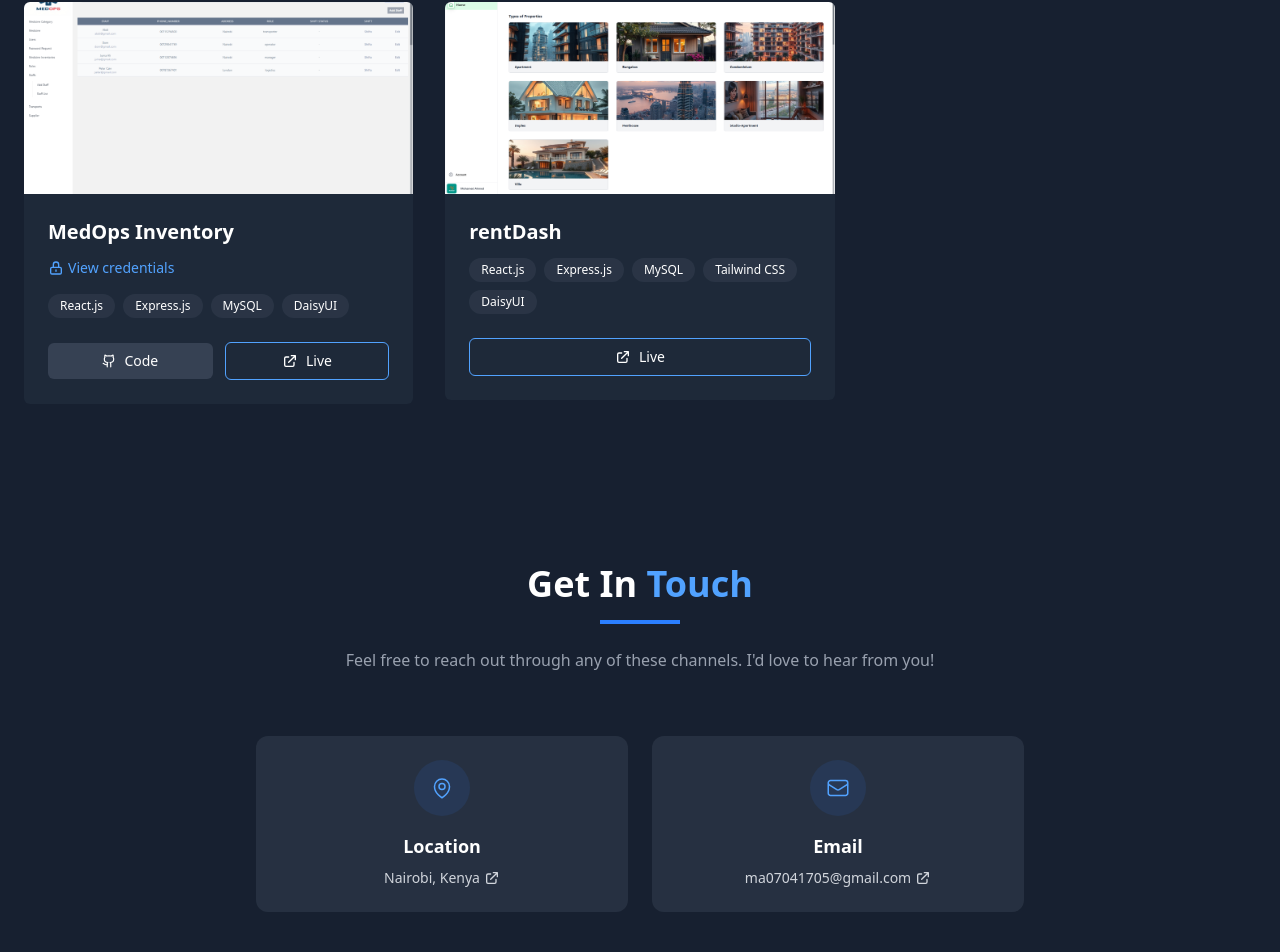
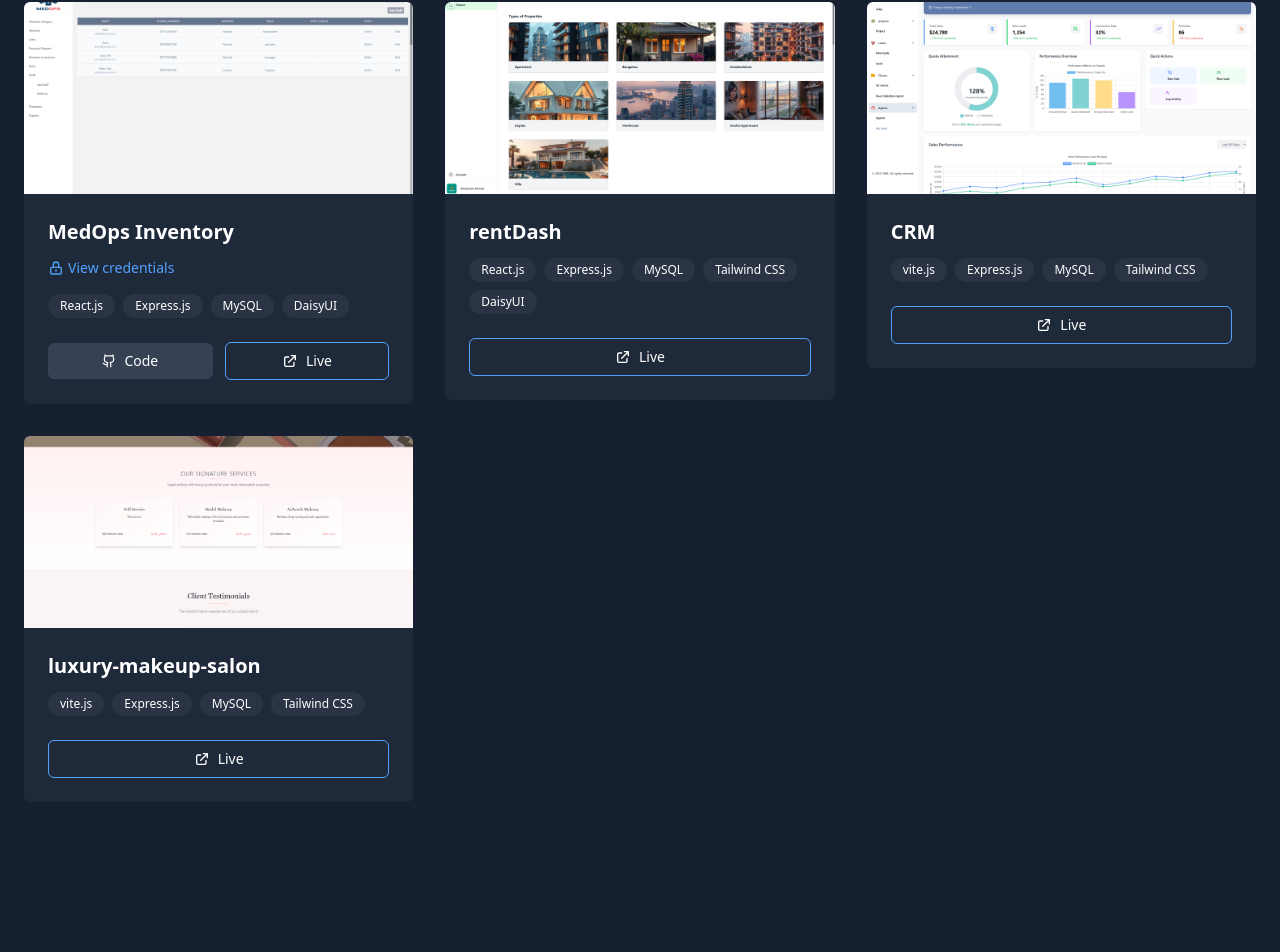
Before and after one commit to MohamedAhmeDdev/MY-Portfolio, a React (Vite) app: page / in a window 1280 px wide. Shown: the part 4222-5174 px from the top of the page. Built offline with nearby package versions, Linux system fonts and the light colour scheme.

Commit message:
Add CRM and luxury makeup salon projects with updated descriptions and images

```diff
--- a/src/components/Projects.jsx
+++ b/src/components/Projects.jsx
@@ -4,14 +4,15 @@ import DoubleDinerImage from '../assets/diner.png';
 import HouseholdImage from '../assets/house.png';
 import RentDashImage from '../assets/rentDash.png';
 import AmanaImage from '../assets/amana.png';
+import CRMImage from '../assets/crm.png';
+import luxuryMakeupSalonImage from '../assets/luxury-makeup-salon.png';
 import Modal from './Modal';
 import ProjectCard from '../Cards/ProjectCard';
 
 const projects = [
     {
       title: 'Double Diner',
-      description: 'A comprehensive food delivery platform enabling customers to order from the restaurant with real-time tracking and admin management system.',
-      image: DoubleDinerImage,
+      description: 'A comprehensive food delivery platform enabling customers to browse restaurants, place orders, and track deliveries in real time. Built with React.js for the frontend, Express.js for the backend, and MySQL for secure data storage, the platform features an intuitive user interface styled with Tailwind CSS and includes an admin management system.',      image: DoubleDinerImage,
       technologies: ['React.js', 'Express.js', 'MySQL', 'Tailwind CSS'],
       liveLink: 'https://double-diner-user.vercel.app/',
       sourceLink: 'https://github.com/MohamedAhmeDdev/Double-Diner',
@@ -22,22 +23,21 @@ const projects = [
     },
     {
       title: 'Household Management',
-      description: 'A job marketplace connecting homeowners with service providers for household positions, featuring job posting, applications, and reviews.',
-      image: HouseholdImage,
+      description: 'A job marketplace platform connecting homeowners with service providers for household tasks. Built with Vue.js for the frontend, Express.js for the backend, and MySQL for reliable data management, the system enables job posting, applications, and reviews within a responsive and modern interface.',      image: HouseholdImage,
       technologies: ['Vue.js', 'Express.js', 'MySQL'],
       liveLink: 'https://household-app.vercel.app/',
       sourceLink: 'https://github.com/MohamedAhmeDdev/Household-management-system'
     },
     {
       title: 'Amana Virtual Solutions',
-      description: 'Business process optimization platform offering custom solutions to streamline operations and enhance efficiency for various industries.',
+      description: 'A business process optimization platform designed to streamline operations and enhance efficiency across industries. Built with React.js for the frontend and styled with Tailwind CSS, the application provides a sleek, responsive interface to deliver custom solutions for businesses.',
       image: AmanaImage,
       technologies: ['React.js', 'Tailwind CSS'],
       liveLink: 'https://amana-website.vercel.app/'
     },
     {
       title: 'MedOps Inventory',
-      description: 'Pharmaceutical inventory management system with role-based access control, stock tracking, and distribution workflow automation.',
+      description: 'A pharmaceutical inventory management system supporting role-based access control, stock monitoring, and workflow automation for distribution. Developed with React.js for the frontend, Express.js for the backend, and MySQL for secure storage, the application features a modern interface styled with DaisyUI and Tailwind CSS.',
       image:  MedopsImage,
       technologies: ['React.js', 'Express.js', 'MySQL', 'DaisyUI'],
       liveLink: 'https://med-ops.vercel.app/auth',
@@ -52,10 +52,24 @@ const projects = [
     },
     {
       title: 'rentDash',
-      description: 'Property management platform for landlords and tenants featuring lease management, payment tracking, and maintenance requests.',
+      description: 'A property management platform for landlords and tenants featuring lease management, rent tracking, and maintenance request handling. Built with React.js, Express.js, and MySQL, the application delivers a seamless experience with a modern interface powered by Tailwind CSS and DaisyUI.',
       image: RentDashImage,
       technologies: ['React.js', 'Express.js', 'MySQL', 'Tailwind CSS' , 'DaisyUI'],
       liveLink: 'https://rentdashapp.vercel.app/'
+    },
+    {
+    title: 'CRM',
+    description: 'A customer relationship management system designed to streamline client interactions, track sales activities, and manage business workflows. Built with Vite.js for the frontend, Express.js for the backend, and MySQL for secure data management, the platform provides a responsive UI styled with Tailwind CSS.',
+    image: CRMImage,
+    technologies: ['vite.js', 'Express.js', 'MySQL', 'Tailwind CSS'],
+    liveLink: 'https://crm-phi-eight.vercel.app/'
+    },
+    {
+      title: 'luxury-makeup-salon',
+      description: 'A modern web application for booking salon services, showcasing makeup packages, and managing client appointments. Built with Vite.js, Express.js, and MySQL, the platform delivers a seamless user experience with a stylish interface powered by Tailwind CSS.',
+      image: luxuryMakeupSalonImage,
+      technologies: ['vite.js', 'Express.js', 'MySQL', 'Tailwind CSS'],
+      liveLink: 'https://luxury-makeup-salon.vercel.app/'
     }
 ];
 
```
